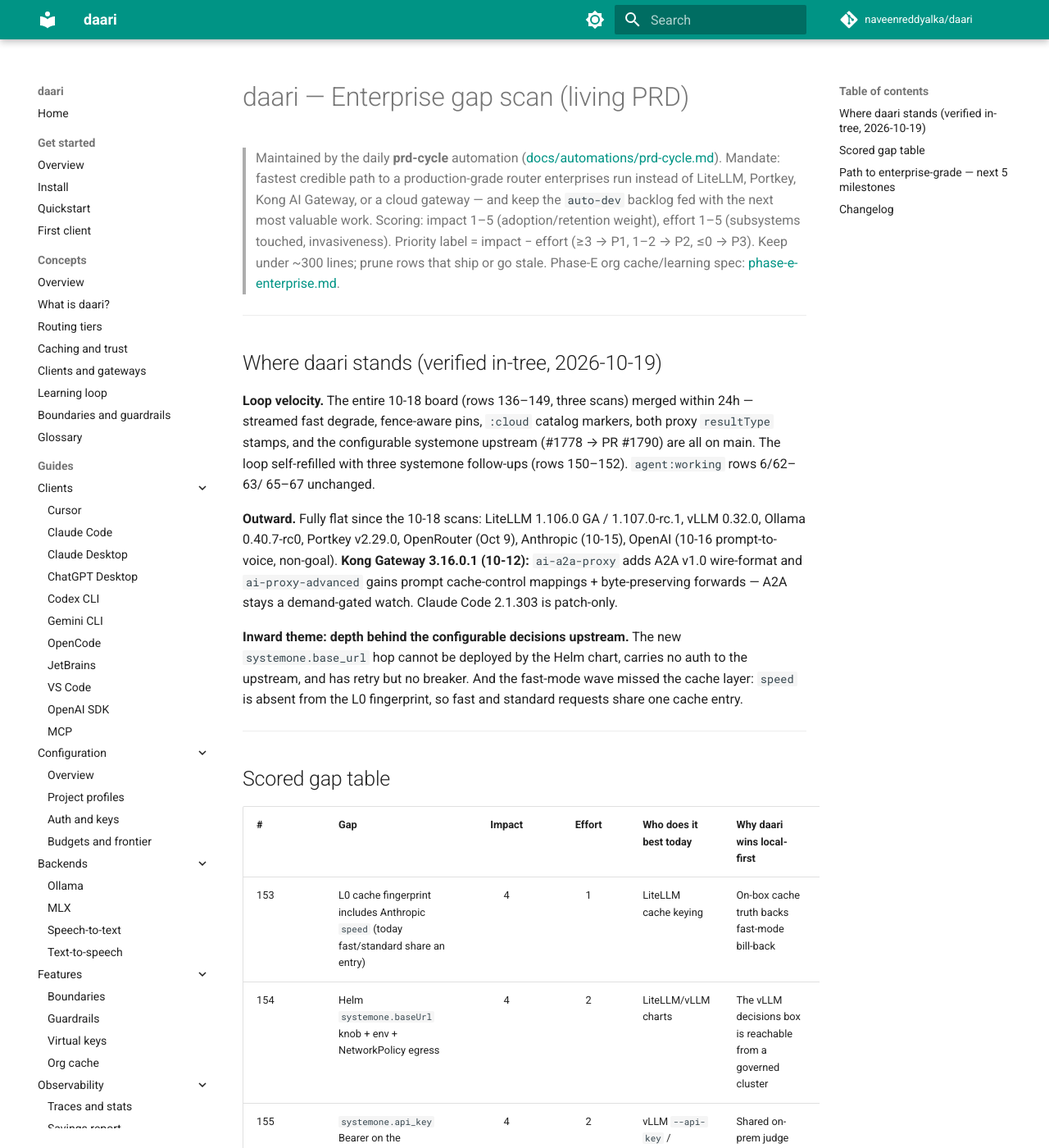
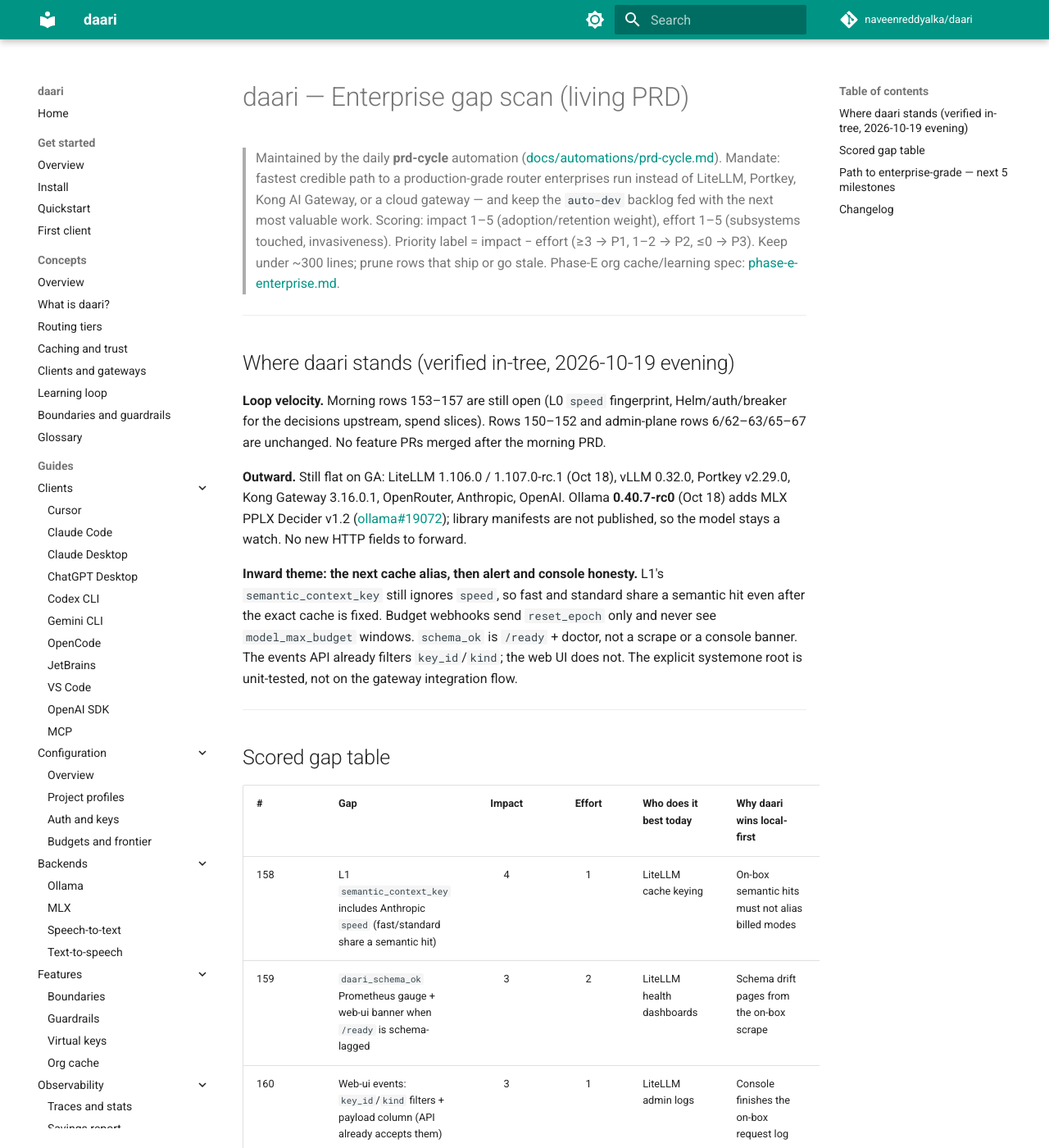
Before and after one commit to naveenreddyalka/daari, an MkDocs documentation site: the page built from docs/prd/ENTERPRISE.md, in a window 1280 px wide and 1400 px high. Shown: the whole window at 82% size. Built offline with MkDocs 1.6.1 and Material for MkDocs 9.7.7, drawn with Linux system fonts in a browser that asks for light colours; comment, search, counter and statistics services are not loaded; some of the changed text lies outside the part shown.

Commit message:
docs(prd): 2026-10-19 evening cache alias and console honesty (#1809)

```diff
--- a/docs/prd/ENTERPRISE.md
+++ b/docs/prd/ENTERPRISE.md
@@ -11,27 +11,27 @@
 
 ---
 
-## Where daari stands (verified in-tree, 2026-10-19)
+## Where daari stands (verified in-tree, 2026-10-19 evening)
 
-**Loop velocity.** The entire 10-18 board (rows 136–149, three scans) merged
-within 24h — streamed fast degrade, fence-aware pins, `:cloud` catalog
-markers, both proxy `resultType` stamps, and the configurable systemone
-upstream (#1778 → PR #1790) are all on main. The loop self-refilled with
-three systemone follow-ups (rows 150–152). `agent:working` rows 6/62–63/
-65–67 unchanged.
+**Loop velocity.** Morning rows 153–157 are still open (L0 `speed` fingerprint,
+Helm/auth/breaker for the decisions upstream, spend slices). Rows 150–152
+and admin-plane rows 6/62–63/65–67 are unchanged. No feature PRs merged
+after the morning PRD.
 
-**Outward.** Fully flat since the 10-18 scans: LiteLLM 1.106.0 GA /
-1.107.0-rc.1, vLLM 0.32.0, Ollama 0.40.7-rc0, Portkey v2.29.0, OpenRouter
-(Oct 9), Anthropic (10-15), OpenAI (10-16 prompt-to-voice, non-goal).
-**Kong Gateway 3.16.0.1 (10-12):** `ai-a2a-proxy` adds A2A v1.0 wire-format
-and `ai-proxy-advanced` gains prompt cache-control mappings + byte-preserving
-forwards — A2A stays a demand-gated watch. Claude Code 2.1.303 is patch-only.
+**Outward.** Still flat on GA: LiteLLM 1.106.0 / 1.107.0-rc.1 (Oct 18),
+vLLM 0.32.0, Portkey v2.29.0, Kong Gateway 3.16.0.1, OpenRouter, Anthropic,
+OpenAI. Ollama **0.40.7-rc0** (Oct 18) adds MLX PPLX Decider v1.2
+([ollama#19072](https://github.com/ollama/ollama/pull/19072)); library
+manifests are not published, so the model stays a watch. No new HTTP
+fields to forward.
 
-**Inward theme: depth behind the configurable decisions upstream.** The
-new `systemone.base_url` hop cannot be deployed by the Helm chart, carries
-no auth to the upstream, and has retry but no breaker. And the fast-mode
-wave missed the cache layer: `speed` is absent from the L0 fingerprint, so
-fast and standard requests share one cache entry.
+**Inward theme: the next cache alias, then alert and console honesty.**
+L1's `semantic_context_key` still ignores `speed`, so fast and standard
+share a semantic hit even after the exact cache is fixed. Budget webhooks
+send `reset_epoch` only and never see `model_max_budget` windows.
+`schema_ok` is `/ready` + doctor, not a scrape or a console banner. The
+events API already filters `key_id`/`kind`; the web UI does not. The
+explicit systemone root is unit-tested, not on the gateway integration flow.
 
 ---
 
@@ -39,14 +39,19 @@
 
 | # | Gap | Impact | Effort | Who does it best today | Why daari wins local-first | Action |
 |---|-----|:--:|:--:|------------------------|----------------------------|--------|
-| 153 | L0 cache fingerprint includes Anthropic `speed` (today fast/standard share an entry) | 4 | 1 | LiteLLM cache keying | On-box cache truth backs fast-mode bill-back | Filed [#1798](https://github.com/naveenreddyalka/daari/issues/1798) |
-| 154 | Helm `systemone.baseUrl` knob + env + NetworkPolicy egress | 4 | 2 | LiteLLM/vLLM charts | The vLLM decisions box is reachable from a governed cluster | Filed [#1799](https://github.com/naveenreddyalka/daari/issues/1799) |
-| 155 | `systemone.api_key` Bearer on the configured upstream (all four call sites + doctor probe) | 4 | 2 | vLLM `--api-key` / LiteLLM provider creds | Shared on-prem judge boxes need auth without a sidecar | Filed [#1800](https://github.com/naveenreddyalka/daari/issues/1800) |
-| 156 | Circuit breaker on the systemone upstream + shared pool/retry on the classifier hop | 4 | 3 | Kong/Envoy breakers | Fail-fast keeps the per-request judge hop credible | Filed [#1801](https://github.com/naveenreddyalka/daari/issues/1801) |
-| 157 | Spend export `--model`/`--usage-speed` filters + Grafana cloud/fast panels | 3 | 2 | Portkey spend UI | Fast-vs-standard and local-vs-cloud FinOps on-box | Filed [#1802](https://github.com/naveenreddyalka/daari/issues/1802) |
-| 150 | Doctor names the resolved systemone root on the classifier check | 2 | 1 | — (ops honesty) | Doctor says which box the hop really hits | Open [#1793](https://github.com/naveenreddyalka/daari/issues/1793) |
-| 151 | `daari_meta` labels the resolved systemone executor (not hardcoded ollama) | 3 | 1 | — (response honesty) | Clients see which upstream answered | Open [#1794](https://github.com/naveenreddyalka/daari/issues/1794) |
-| 152 | Upstream request ids on systemone HTTP failures | 3 | 1 | LiteLLM failure logs | Provider tickets cite the id on-box | Open [#1795](https://github.com/naveenreddyalka/daari/issues/1795) |
+| 158 | L1 `semantic_context_key` includes Anthropic `speed` (fast/standard share a semantic hit) | 4 | 1 | LiteLLM cache keying | On-box semantic hits must not alias billed modes | Filed [#1804](https://github.com/naveenreddyalka/daari/issues/1804) |
+| 159 | `daari_schema_ok` Prometheus gauge + web-ui banner when `/ready` is schema-lagged | 3 | 2 | LiteLLM health dashboards | Schema drift pages from the on-box scrape | Filed [#1805](https://github.com/naveenreddyalka/daari/issues/1805) |
+| 160 | Web-ui events: `key_id`/`kind` filters + payload column (API already accepts them) | 3 | 1 | LiteLLM admin logs | Console finishes the on-box request log | Filed [#1806](https://github.com/naveenreddyalka/daari/issues/1806) |
+| 161 | Budget webhooks: ISO `reset_at` + `model_max_budget` threshold crossings | 4 | 2 | Portkey / LiteLLM per-model budgets | Same reset clock as the 402, including model caps | Filed [#1807](https://github.com/naveenreddyalka/daari/issues/1807) |
+| 162 | Gateway integration flow pins explicit `systemone.base_url` (unit MockTransport only today) | 2 | 1 | — (testability) | The named decisions host is what the suite proves | Filed [#1808](https://github.com/naveenreddyalka/daari/issues/1808) |
+| 153 | L0 cache fingerprint includes Anthropic `speed` (today fast/standard share an entry) | 4 | 1 | LiteLLM cache keying | On-box cache truth backs fast-mode bill-back | Open |
+| 154 | Helm `systemone.baseUrl` knob + env + NetworkPolicy egress | 4 | 2 | LiteLLM/vLLM charts | The vLLM decisions box is reachable from a governed cluster | Open |
+| 155 | `systemone.api_key` Bearer on the configured upstream (all four call sites + doctor probe) | 4 | 2 | vLLM `--api-key` / LiteLLM provider creds | Shared on-prem judge boxes need auth without a sidecar | Open |
+| 156 | Circuit breaker on the systemone upstream + shared pool/retry on the classifier hop | 4 | 3 | Kong/Envoy breakers | Fail-fast keeps the per-request judge hop credible | Open |
+| 157 | Spend export `--model`/`--usage-speed` filters + Grafana cloud/fast panels | 3 | 2 | Portkey spend UI | Fast-vs-standard and local-vs-cloud FinOps on-box | Open |
+| 150 | Doctor names the resolved systemone root on the classifier check | 2 | 1 | — (ops honesty) | Doctor says which box the hop really hits | Open |
+| 151 | `daari_meta` labels the resolved systemone executor (not hardcoded ollama) | 3 | 1 | — (response honesty) | Clients see which upstream answered | Open |
+| 152 | Upstream request ids on systemone HTTP failures | 3 | 1 | LiteLLM failure logs | Provider tickets cite the id on-box | Open |
 | 136–149 | 10-18 waves: `resultType` everywhere; fast-mode stream degrade/headers/billing; `:cloud` fences + catalog markers; replay/ledger honesty; configurable systemone upstream; 1.106 GA floor | 2–5 | 1–3 | Claude Code / Anthropic / LiteLLM / vLLM | Protocol, egress, and billing truth on-box | Shipped |
 | 131 | Ollama `:cloud` counts as remote egress for `no_frontier` / PII scrub / region fences | 5 | 2 | Portkey egress fences | "Local-only means local-only" is the core promise | Shipped |
 | 117–130 | 10-16/10-17 waves: modality 410; Opus fast billing; scoped reads; lockout unlock; Helm consistent backup; client recipes; catalog/doctor/ready honesty | 2–5 | 1–3 | — / Ollama / LiteLLM | Lifecycle, tenancy, DR, onboarding on-box | Shipped |
@@ -82,16 +87,10 @@
 thinking key strip; `speed`-ignored warning; compare-litellm 1.106.0 GA floor.
 
 Watch rows (do not file yet): systemone multi-upstream / opt-in Ollama
-fallback when the explicit base is down (file on fleet demand); a gateway
-integration-flow case for the configurable systemone override (unit
-MockTransport only today — fold into the next test audit); gzip compression
-Prom metrics (ratio/CPU — operator ask); `schema_ok` Prometheus gauge +
-web-ui banner (today it is `/ready` + doctor only); budget threshold
-webhooks: ISO `reset_at` parity with the report path + model-budget
-(`model_max_budget`) alert coverage; events web-ui `key_id`/`kind` filters +
-payload column (API already returns them); `CONFIGURE_CLIENTS` first-wave
-tuple lags the registry (trivial, fold into the next recipe); cursor-agent
-CLI configure (distinct from the Cursor IDE recipe); `migrate --downgrade`
+fallback when the explicit base is down (file on fleet demand); gzip
+compression Prom metrics (ratio/CPU — operator ask); `CONFIGURE_CLIENTS`
+first-wave tuple lags the registry (trivial, fold into the next recipe);
+cursor-agent CLI configure (distinct from the Cursor IDE recipe); `migrate --downgrade`
 (demand-triggered); Responses background completion webhooks + wider
 `include` allowlist (one include today, poll-only); per-user request-count
 RPD (USD caps only); SCIM + multi-issuer/audience SSO (multi-JWKS yes,
@@ -107,36 +106,33 @@
 export + OpenAI GPT-Live incl. prompt-to-voice (non-goals).
 
 Verified fine this run — don't re-audit: configurable `base_url` honored on
-the systemone facade, local decisions, guardrail predicates, and classifier;
-doctor probes the configured catalog via `/v1/models` and names the explicit
-base; shared pooled client + `run_upstream` retry on the facade and
-decisions paths; `Idempotency-Key` on both decisions routes; `:cloud` rows
-in metered spend SQL; scheme-only URL validation on `systemone.base_url`
-(private addresses intentionally allowed — lab GPUs); lockout unlock verb
-present on CLI/API/web-ui; ASR/TTS/Ollama Helm knobs coherent; `speed`
-parsed on both ingress shapes and gated before egress (the gap is cache
-keying only, row 153).
+the systemone facade (unit tests; the gap is the gateway flow, row 162);
+doctor probes the configured catalog via `/v1/models`; shared pooled client
++ `run_upstream` retry on the facade and decisions paths; `Idempotency-Key`
+on both decisions routes; `:cloud` rows in metered spend SQL; scheme-only
+URL validation on `systemone.base_url` (private addresses intentionally
+allowed — lab GPUs); lockout unlock verb present on CLI/API/web-ui;
+ASR/TTS/Ollama Helm knobs coherent; `speed` parsed on both ingress shapes
+and gated before egress (exact-cache keying is row 153; L1 namespace is
+row 158). `GET /v1/daari/events` already filters `key_id` and `kind`.
+`WindowStatus.reset_at` and 402 `budget_error` already speak ISO.
 
 ---
 
 ## Path to enterprise-grade — next 5 milestones
 
-1. **Cache truth for fast mode** — include `speed` in the L0 fingerprint
-   (row 153) so the cache layer stops conflating fast and standard
-   responses the rest of the stack already bills and degrades honestly.
-2. **Deployable decisions upstream** — Helm knob + env + NetworkPolicy
-   egress (row 154) and upstream Bearer auth (row 155) make the vLLM
-   `/v1/systemone` story real in a governed cluster, not just on a laptop.
-3. **Fail-fast judge hop** — a breaker on the systemone upstream and a
-   pooled, retry-aware classifier hop (row 156) keep per-request decision
-   latency credible when the judge box is down.
-4. **FinOps slices for the new spend dimensions** — `--model` /
-   `--usage-speed` export filters and Grafana cloud/fast panels (row 157)
-   turn recorded `:cloud` and fast-mode rows into operator answers.
-5. **Systemone observability follow-ups** — resolved-root doctor naming,
-   executor-true `daari_meta`, and upstream request ids (rows 150–152)
-   land from today's refill; admin-plane rows 62–67 stay with their
-   `agent:working` sessions.
+1. **Semantic cache truth for fast mode** — include `speed` in the L1
+   context key (row 158) so a semantic hit cannot return the other mode's
+   completion. Exact-cache keying (row 153) stays queued beside it.
+2. **Model-cap alerts on the same clock as the 402** — ISO `reset_at` on
+   budget webhooks and threshold fires for `model_max_budget` (row 161).
+3. **Schema lag a scraper can see** — `daari_schema_ok` plus a console
+   banner (row 159) when `/ready` is already `not_ready`.
+4. **Events console catches up to the API** — key and kind filters and a
+   payload column (row 160).
+5. **Pin the named decisions host in the gateway suite** — one integration
+   flow for explicit `systemone.base_url` (row 162). Helm, auth, breaker,
+   and spend slices (rows 154–157) stay queued from the morning scan.
 
 Compliance non-goals (SCIM, WIF depth, A2A, SOC 2 program, Realtime/WS,
 FIPS builds, HIPAA BAA) stay deferred until buyer demand.
@@ -144,6 +140,15 @@
 ---
 
 ## Changelog
+
+- **2026-10-19 evening (L1 speed alias, alert clock, console honesty)** —
+  Outward still flat: LiteLLM 1.106.0 GA / 1.107.0-rc.1, vLLM 0.32.0,
+  Portkey v2.29.0, Kong Gateway 3.16.0.1, OpenRouter, Anthropic, OpenAI.
+  Ollama 0.40.7-rc0's PPLX Decider v1.2 is an unpublished MLX runtime
+  (watch). Filed rows 158–162: L1 `speed` context key, `schema_ok` gauge
+  and console banner, events key/kind/payload UI, budget-webhook ISO
+  `reset_at` plus model-cap crossings, and a gateway-flow pin for explicit
+  `systemone.base_url`. Morning rows 150–157 stay open.
 
 - **2026-10-19 (depth behind the configurable decisions upstream + fast-mode
   cache truth)** — Marked rows 136–149 Shipped (the whole 10-18 board merged
```
